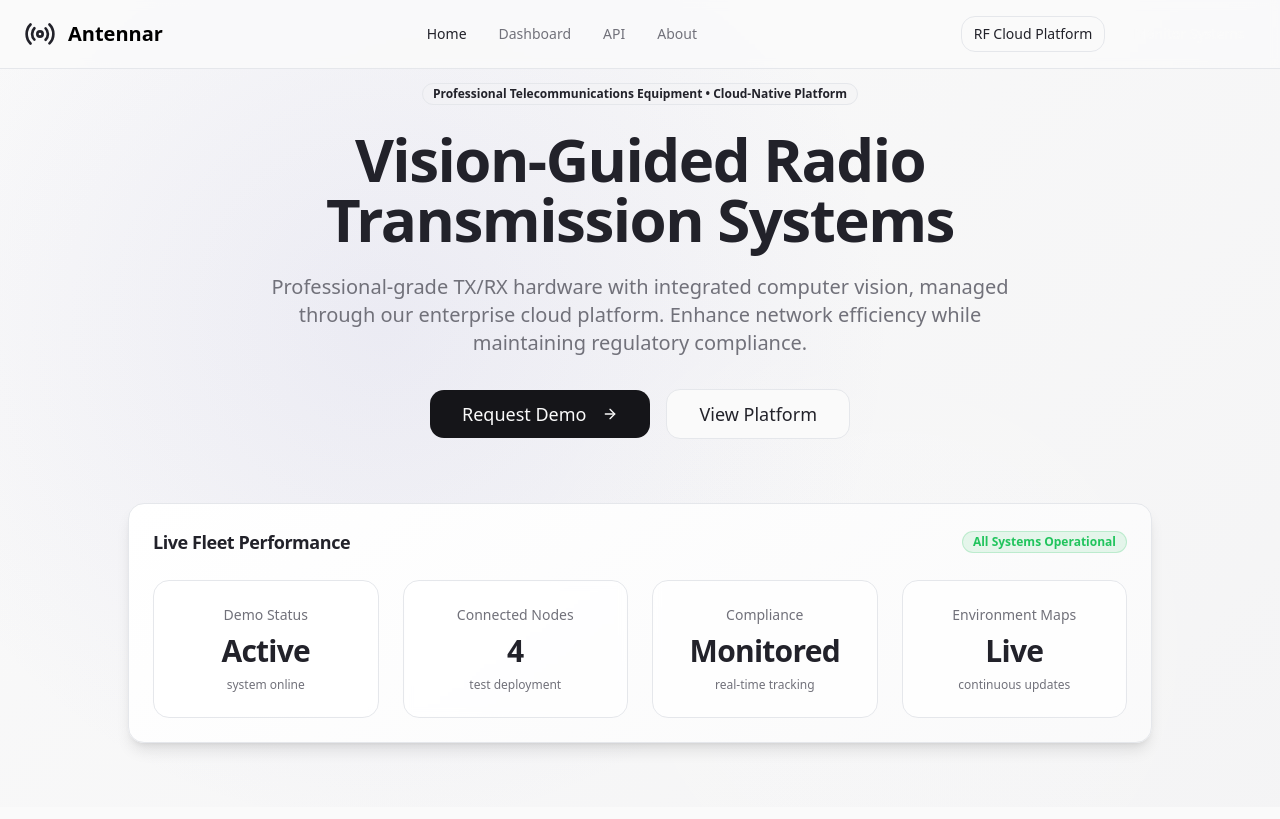
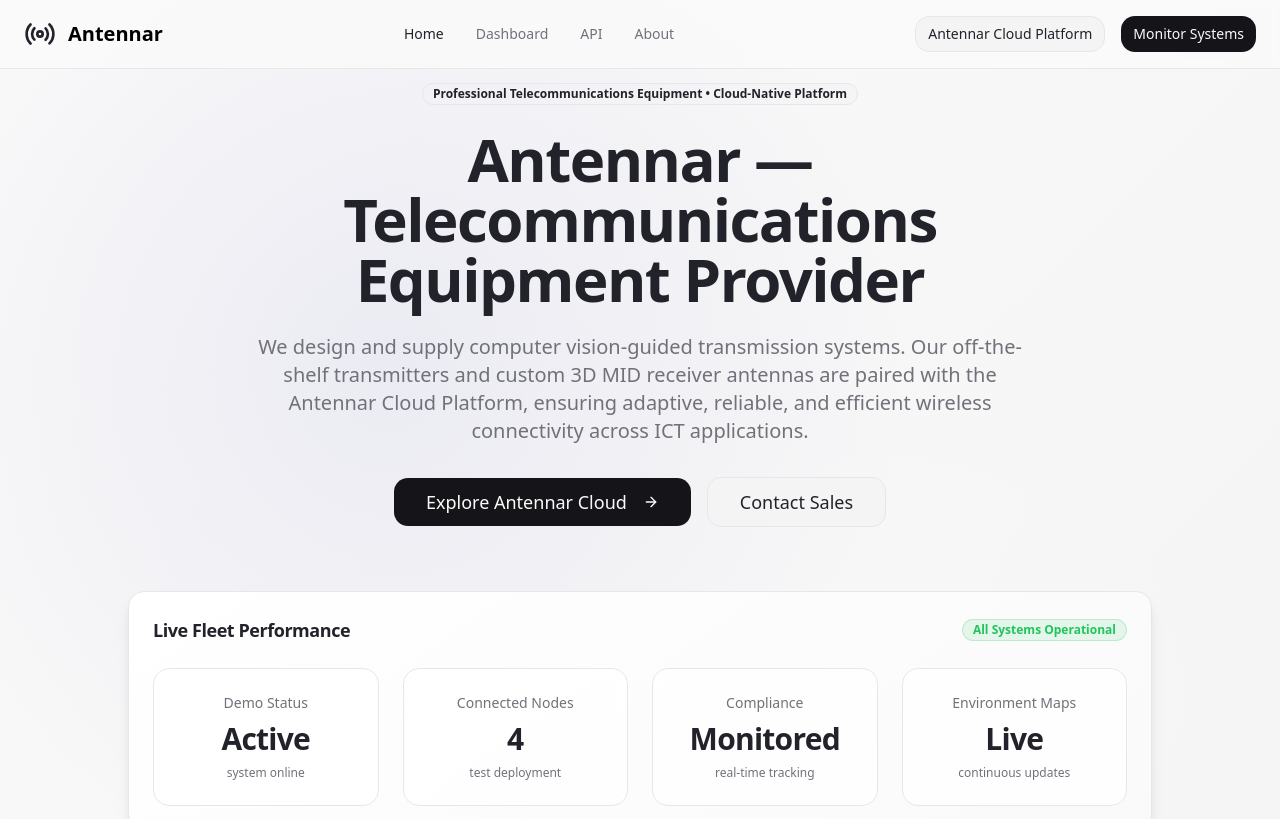
Before and after one commit to antenar/antenar.github.io, a React (Vite) app: page / in a window 1280 px wide. Shown: the top 819 px of the page. Built offline with nearby package versions, Linux system fonts and the light colour scheme.

Commit message:
Fix invisible button
Fixed the invisible button next to "Antennar Cloud Platform" and integrated the provided code to enhance the site's context without significant changes.

```diff
--- a/src/components/Navigation.tsx
+++ b/src/components/Navigation.tsx
@@ -45,10 +45,10 @@ const Navigation = () => {
           </div>
 
           <div className="flex items-center space-x-4">
-            <Button variant="outline" size="sm" asChild>
-              <Link to="/dashboard">RF Cloud Platform</Link>
+            <Button variant="secondary" size="sm" className="border border-border" asChild>
+              <Link to="/dashboard">Antennar Cloud Platform</Link>
             </Button>
-            <Button size="sm" className="bg-gradient-signal hover:shadow-glow-primary" asChild>
+            <Button size="sm" className="bg-primary hover:bg-primary/90" asChild>
               <Link to="/dashboard">Monitor Systems</Link>
             </Button>
           </div>
--- a/src/pages/About.tsx
+++ b/src/pages/About.tsx
@@ -93,8 +93,7 @@ const About = () => {
             <h1 className="text-4xl font-bold">About Antennar Corporation</h1>
           </div>
           <p className="text-xl text-muted-foreground max-w-3xl mx-auto leading-relaxed">
-            Professional telecommunications equipment manufacturer pioneering enterprise wireless infrastructure
-            through computer vision-guided radio transmission and cloud-based AI control systems.
+            Antennar is a Telecommunications Equipment Provider delivering vision-guided transmission systems. Our transmitters, receivers, and cloud platform bring precision and adaptability to ICT networks worldwide. By integrating computer vision with telecommunications hardware, Antennar ensures wireless systems remain reliable and efficient across diverse applications.
           </p>
         </div>
 
--- a/src/pages/Landing.tsx
+++ b/src/pages/Landing.tsx
@@ -202,19 +202,18 @@ const Landing = () => {
             Professional Telecommunications Equipment • Cloud-Native Platform
           </Badge>
           <h1 className="text-4xl md:text-6xl font-bold mb-6 tracking-tight text-foreground max-w-4xl mx-auto">
-            Vision-Guided Radio Transmission Systems
+            Antennar — Telecommunications Equipment Provider
           </h1>
           <p className="text-lg md:text-xl text-muted-foreground mb-8 max-w-3xl mx-auto leading-relaxed">
-            Professional-grade TX/RX hardware with integrated computer vision, managed through our enterprise cloud platform.
-            Enhance network efficiency while maintaining regulatory compliance.
+            We design and supply computer vision-guided transmission systems. Our off-the-shelf transmitters and custom 3D MID receiver antennas are paired with the Antennar Cloud Platform, ensuring adaptive, reliable, and efficient wireless connectivity across ICT applications.
           </p>
           <div className="flex flex-col sm:flex-row gap-4 justify-center items-center mb-16">
             <Button size="lg" className="bg-primary hover:bg-primary/90 text-lg px-8 py-6">
-              Request Demo
+              Explore Antennar Cloud
               <ArrowRight className="ml-2 h-5 w-5" />
             </Button>
-            <Button variant="outline" size="lg" asChild className="text-lg px-8 py-6">
-              <Link to="/dashboard">View Platform</Link>
+            <Button variant="secondary" size="lg" className="border border-border text-lg px-8 py-6" asChild>
+              <Link to="/dashboard">Contact Sales</Link>
             </Button>
           </div>
 
```
